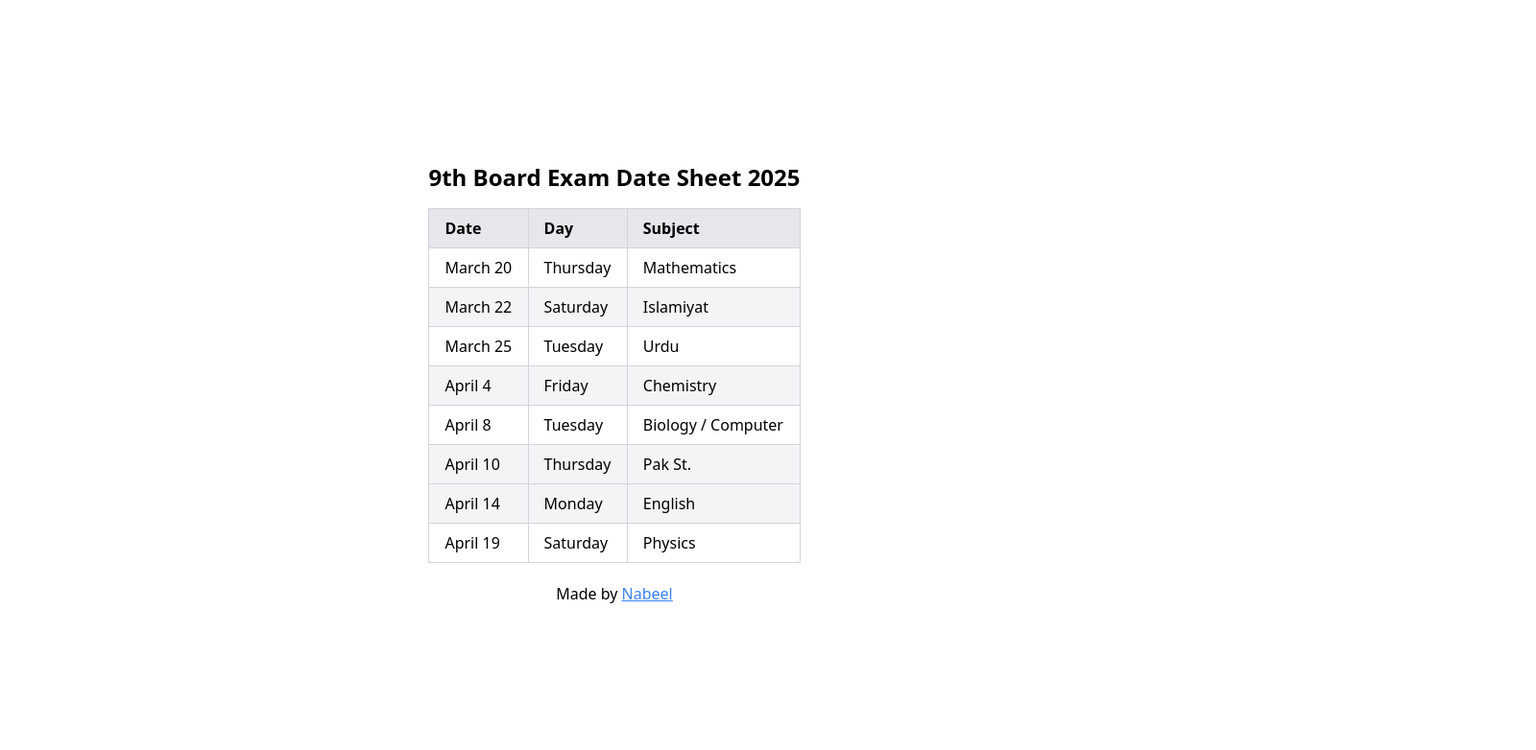
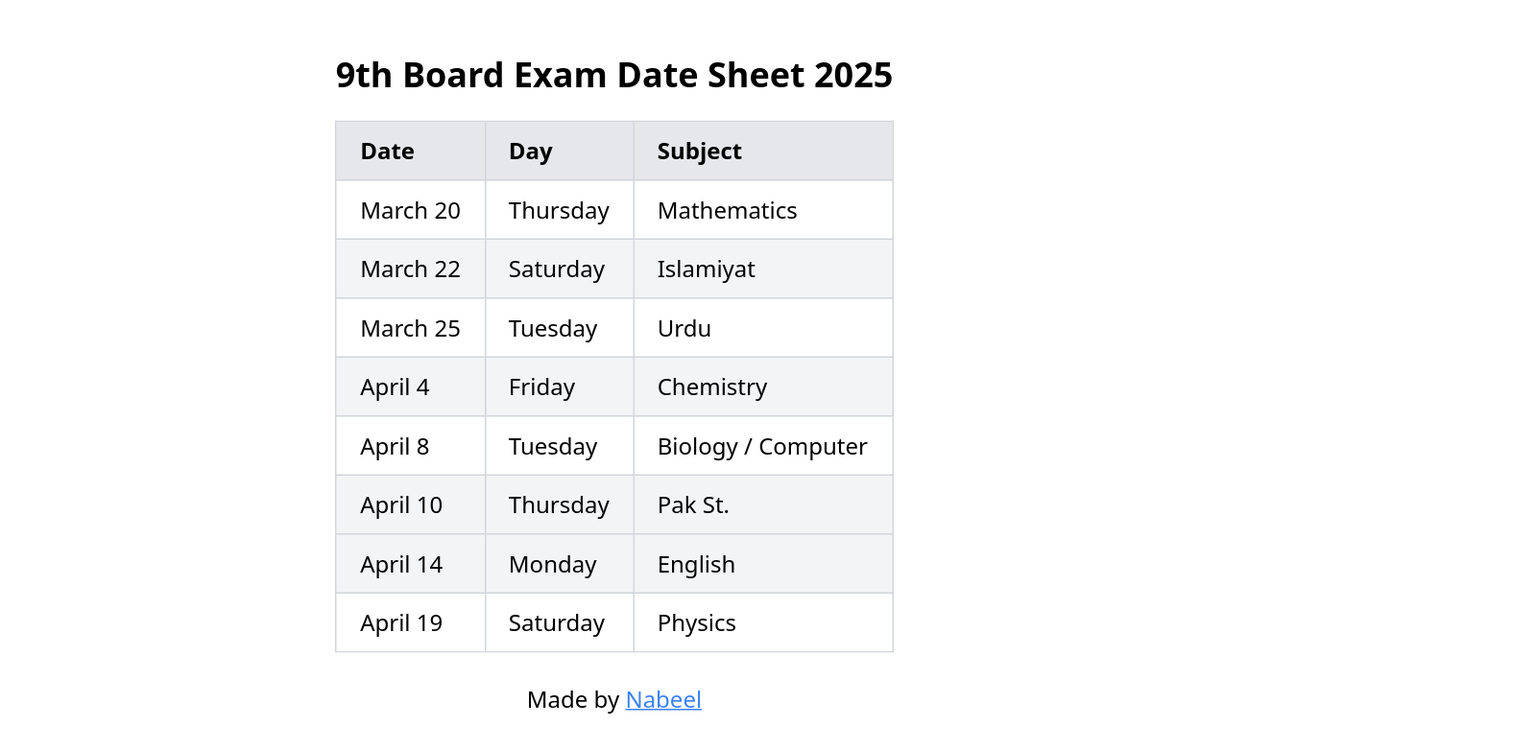
Before and after one commit to nabeel-sadiq/9th-datesheet, a plain HTML site: page index.html in a window 1280 px wide. Shown: the whole page at 96% size, 1600 px wide, since content can reach past the window. Drawn offline with nearby package versions, Linux system fonts and the light colour scheme.

Commit message:
zoomed the ui on bigger screens

```diff
--- a/index.html
+++ b/index.html
@@ -6,7 +6,7 @@
     <title>9th Board Exam Date Sheet</title>
     <script src="https://cdn.tailwindcss.com"></script>
   </head>
-  <body class="min-h-screen flex flex-col justify-center items-center">
+  <body class="min-h-screen flex flex-col justify-center items-center md:scale-150 scale-none">
     <div class="max-w-4xl mx-auto bg-white p-2">
       <h2 class="text-2xl font-bold text-center mb-4">
         9th Board Exam Date Sheet 2025
```
